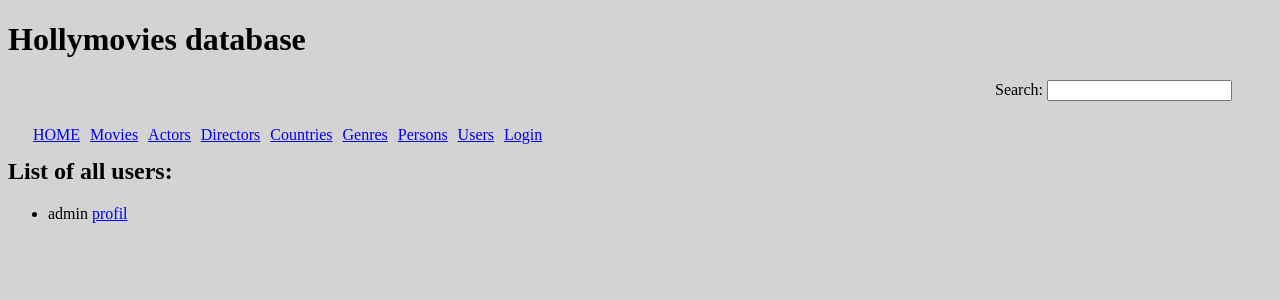
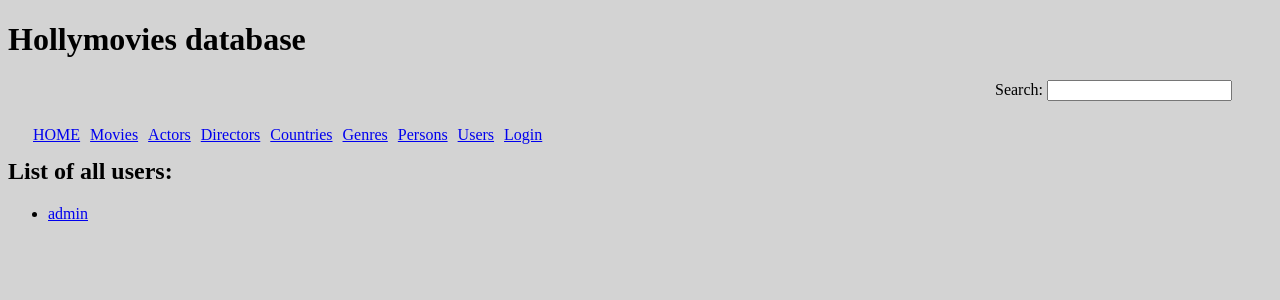
Before and after one commit to petrgregor/PythonRemoteCZ14_backend_technologies, a Django app: page /users/ in a window 1280 px wide. Shown: the top 300 px of the page. Run offline with Django 4.2, Linux system fonts and the light colour scheme; data comes from the database, SQL or seed files in the repository; tables that the repository leaves empty hold one stand-in row (values such as "Sample post").

Commit message:
Profile of user - template of users update.

```diff
--- a/viewer/templates/users.html
+++ b/viewer/templates/users.html
@@ -8,11 +8,11 @@ List of users
 <h2>List of all users:</h2>
   <ul>
       {% for user in users %}
-        <li> {{ user }}
+        <li>
             {% if user.profile %}
-            <a href="{% url 'profile' user.id %}">profil</a>
+                <a href="{% url 'profile' user.id %}">{{ user }}</a>
             {% else %}
-
+                {{ user }}
             {% endif %}
         </li>
       {% empty %}
```
